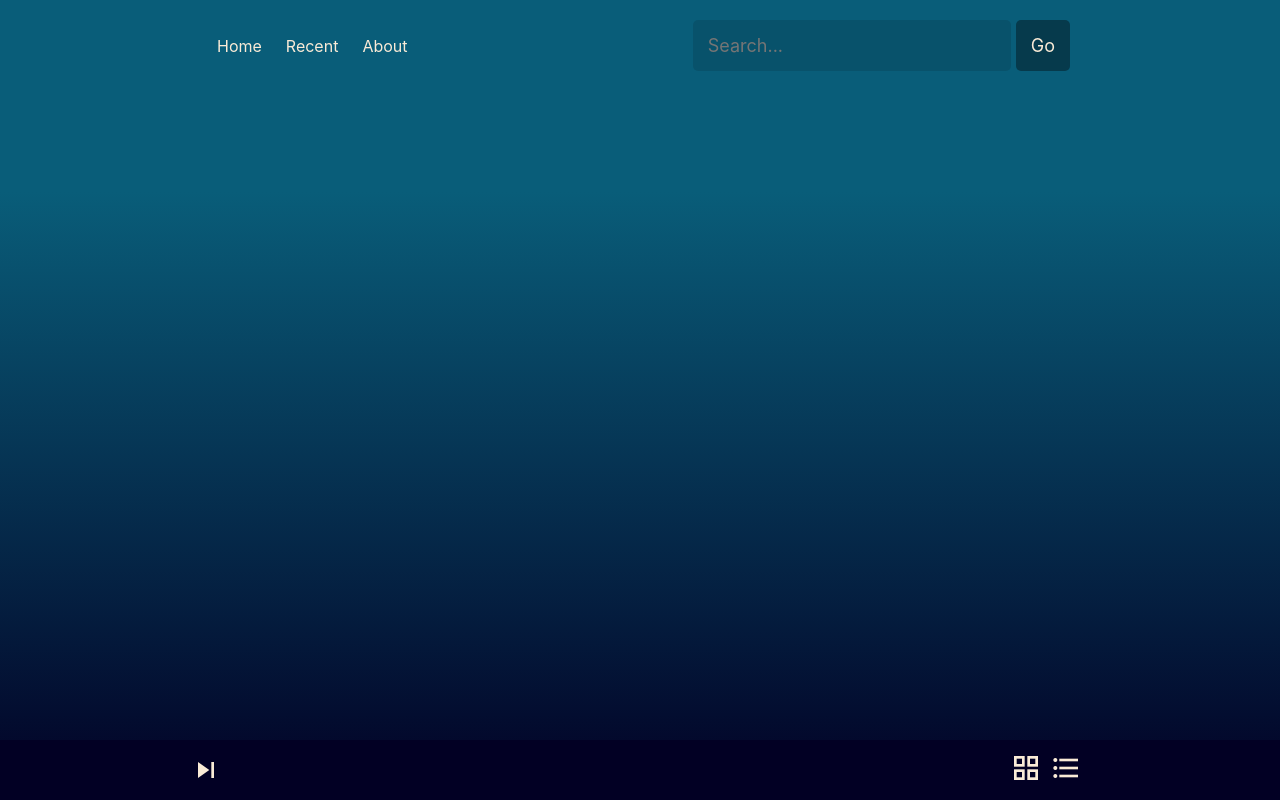
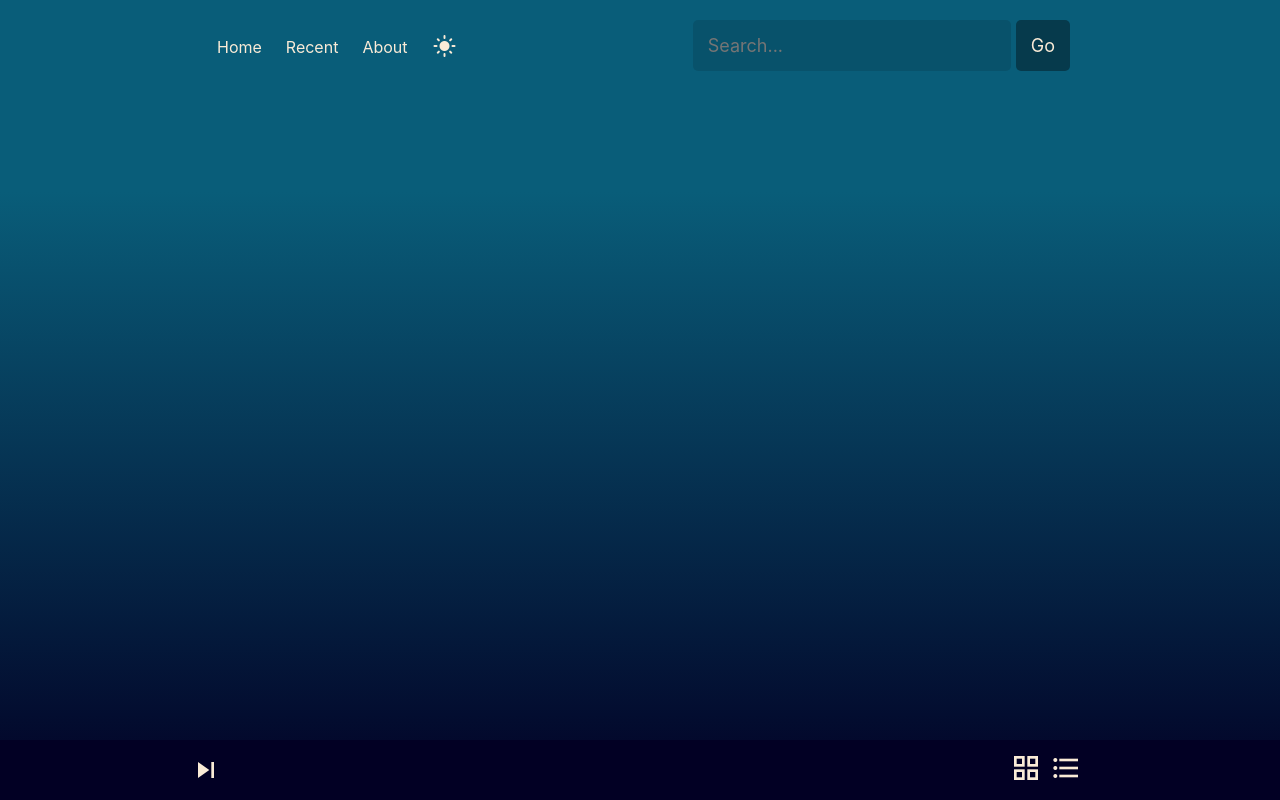
Before and after one commit to yaakovmargalit/hot-playlist, a React (Create React App) app: page / in a window 1280 px wide. Built offline with nearby package versions, Linux system fonts and the light colour scheme.

Commit message:
added light mode

```diff
--- a/src/assets/scss/basics/_base.scss
+++ b/src/assets/scss/basics/_base.scss
@@ -1,6 +1,5 @@
 * {
   box-sizing: border-box;
-  color: antiquewhite;
 }
 
 html {
@@ -11,11 +10,42 @@ html {
 
 body {
   margin: 0;
+  color: antiquewhite;
+  background: rgb(2, 0, 36);
+  background: linear-gradient(0deg, rgba(2, 0, 36, 1) 0%, rgba(9, 93, 121, 1) 76%);
   min-height: 100vh;
   font-family: -apple-system, BlinkMacSystemFont, "Segoe UI", "Roboto", "Oxygen", "Ubuntu", "Cantarell", "Fira Sans",
     "Droid Sans", "Helvetica Neue", sans-serif;
   -webkit-font-smoothing: antialiased;
   -moz-osx-font-smoothing: grayscale;
+}
+
+body.light-mode {
+  color: black;
+  background: white;
+  .list-mode {
+    border-bottom: 1px solid black;
+  }
+  .img-cover{
+    color: white;
+  }
+  .list-controls{
+    background-color: white;
+    box-shadow: 0 0 7px 0px #00000080;;
+  }
+  .grid-mode{
+    border: 0.5px solid black;
+  }
+  .nav-link {
+
+    &:hover {
+        color: rgb(251, 251, 251);
+        background-color: rgba(0, 0, 0, 0.171);
+    }
+}
+  .active{
+    color: rgb(145, 46, 46);
+  }
 }
 
 img {
@@ -38,18 +68,7 @@ a {
   text-decoration: none;
   color: inherit;
 }
-// a.active{
-//   color: rgb(218, 199, 223);
-//   &::after {
-//     content: "";
-//     position: absolute;
-//     bottom: 0;
-//     left: 0;
-//     height: 4px;
-//     width: 100%;
-//     background-color: rgb(218, 199, 223);
-// }
-// }
+
 
 button {
   font-family: inherit;
--- a/src/assets/scss/cmps/_app-header.scss
+++ b/src/assets/scss/cmps/_app-header.scss
@@ -4,6 +4,11 @@
     justify-content: space-between;
     align-items: center;
     margin-bottom: 20px;
+    nav{
+        display: flex;
+        justify-content: center;
+        align-items: center;
+    }
     .active {
         color: rgb(255, 221, 169);
     }
@@ -19,6 +24,19 @@
             background-color: rgba(0, 0, 0, 0.171);
         }
     }
+    .toggle-mode-btn{
+        cursor: pointer;
+        border-radius: 50%;
+        height: 40px;
+        width: 40px;
+        display: flex;
+        justify-content: center;
+        align-items: center;
+        padding-inline: 3px;
+        &:hover{
+            background-color: rgba(197, 197, 197, 0.541);
+        }
+    }
 }
 
 @media (max-width: 500px) {
--- a/src/assets/scss/cmps/_search-bar.scss
+++ b/src/assets/scss/cmps/_search-bar.scss
@@ -7,12 +7,13 @@
         border-radius: 5px;
         background-color: rgba(0, 0, 0, 0.116);
     }
-    button {
+    .search-btn {
         background-color: rgba(0, 0, 0, 0.377);
         padding: 15px;
         border-radius: 5px;
         font-size: 18px;
         border: none;
+        color: inherit;
         margin-left: 5px;
     }
 }
--- a/src/assets/scss/pages/_home.scss
+++ b/src/assets/scss/pages/_home.scss
@@ -1,8 +1,7 @@
 .home-page {
     min-height: 100vh;
     width: 100%;
-    background: rgb(2, 0, 36);
-    background: linear-gradient(0deg, rgba(2, 0, 36, 1) 0%, rgba(9, 93, 121, 1) 76%);
+
     .empty-msg{
         font-size: 50px;
         max-width: 100%;
--- a/src/assets/scss/pages/_image-container.scss
+++ b/src/assets/scss/pages/_image-container.scss
@@ -3,8 +3,24 @@
     flex-direction: column;
     justify-content: center;
     align-items: center;
-    img{
-        margin-bottom: 10px;
-        width: 300px;
+
+    .main-img{
+        display: grid;
+        img{
+            width: 300px;
+            grid-row: 1;
+            grid-column: 1;
+        }
+        .img-cover{
+            grid-row: 1;
+            grid-column: 1;
+            width: 100%;
+            height: 100%;
+            background-color: rgba(0, 0, 0, 0.589);
+            display: flex;
+            justify-content: center;
+            align-items: center;
+            font-size: 18px;
+        }
     }
 }
--- a/src/cmps/AppHeader.jsx
+++ b/src/cmps/AppHeader.jsx
@@ -2,12 +2,20 @@ import { NavLink } from "react-router-dom";
 import { SearchBar } from "./SearchBar";
 
 export function AppHeader(props) {
+
+    const toggleMode = () => {
+
+        document.body.classList.toggle('light-mode')
+    }
     return (
         <div className="app-header">
             <nav>
                 <NavLink className='nav-link' exact to={'/hot-playlist'}>Home</NavLink>
                 <NavLink className='nav-link' to={'/hot-playlist/recent-searches'}>Recent</NavLink>
                 <NavLink className='nav-link' to={'/hot-playlist/about'}>About</NavLink>
+            <div className="toggle-mode-btn" onClick={toggleMode}><span class="material-icons">
+                light_mode
+            </span></div>
             </nav>
             <SearchBar onSearch={props.onSearch} />
         </div>
--- a/src/cmps/SearchBar.jsx
+++ b/src/cmps/SearchBar.jsx
@@ -16,7 +16,7 @@ export function SearchBar(props) {
     return (
             <form className='search-bar' onSubmit={onSearchGo}>
                 <input placeholder='Search...' onChange={handleChange} value={term} type="text" name="term" id="term" />
-                <button>Go</button>
+                <button className='search-btn'>Go</button>
             </form>
     )
 }
--- a/src/pages/ImageContainer.jsx
+++ b/src/pages/ImageContainer.jsx
@@ -11,9 +11,12 @@ export function ImageContainer(props) {
     }
     return (
         <div className="image-container">
-            <img onClick={onTogglePlayer} src={params.img} alt="" />
+            <div className="main-img">
+                <img onClick={onTogglePlayer} src={params.img} alt="" />
+                {!isPlay && <div className="img-cover" onClick={onTogglePlayer}>Click to play</div>}
+            </div>
             {isPlay &&
-                <iframe src={`https://www.mixcloud.com/widget/iframe/?feed=${params.url}&hide_cover=1&light=1`} style={{ border: "none", backgroundColor: 'transparent' }}></iframe>}
+                <iframe id="mixcloud-iframe" allow="autoplay" src={`https://www.mixcloud.com/widget/iframe/?feed=${params.url}&hide_cover=1&light=0&autoplay=1`} frameborder="0" ></iframe>}
         </div>
     )
 }
```
